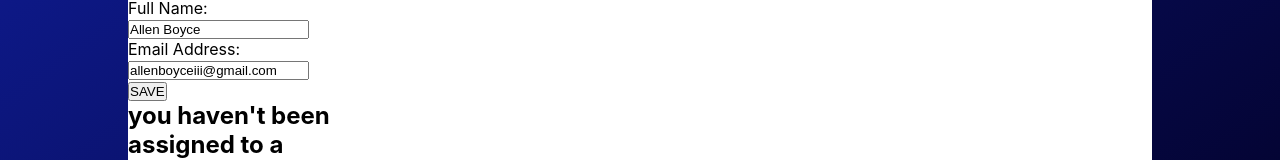
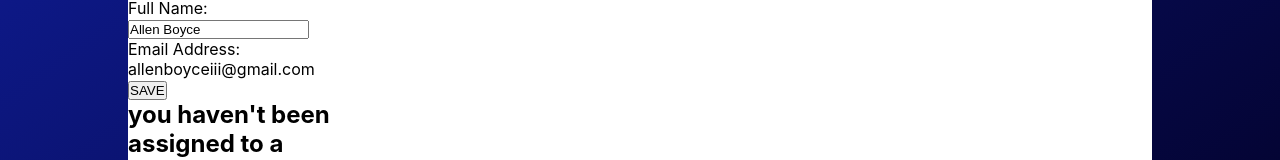
Before and after one commit to ABoyceIII/Coven, a React (Create React App) app: page /account in a window 1280 px wide. Shown: the part 427-587 px from the top of the page. Built offline with nearby package versions, Linux system fonts and the light colour scheme; no server answers.

Commit message:
email no longer an editable field by user

```diff
--- a/src/pages/Account.js
+++ b/src/pages/Account.js
@@ -77,7 +77,8 @@ export default function Account(props) {
                         <p>Full Name: </p>
                         <input type="text" value={resident.fullName} />
                         <p>Email Address: </p>
-                        <input type="text" value={resident.emailAddress} />
+                        {/* <input type="text" value={resident.emailAddress} /> */}
+                        <p>{resident.emailAddress}</p>
                       </div>
                     )}
                   </div>
```
